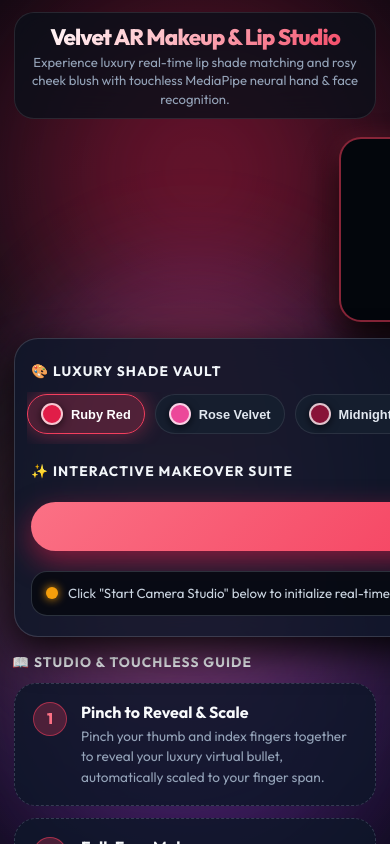
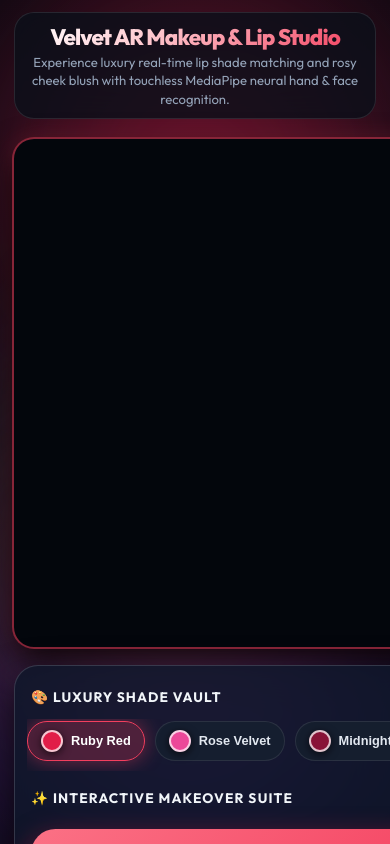
Before and after one commit to rahulkumarbalai/velvet-ar-makeup-studio, a React (Vite) app: page / in a window 390 px wide. Shown: the top 844 px of the page. Built offline with nearby package versions, Linux system fonts and the light colour scheme.

Commit message:
fix: eliminate mobile camera side gap with dynamic portrait dimensions and unconstrained height

```diff
--- a/src/components/StudioCamera.tsx
+++ b/src/components/StudioCamera.tsx
@@ -164,8 +164,12 @@
       }
 
       try {
+        const isMobile = typeof window !== 'undefined' && window.innerWidth <= 768;
+        const targetWidth = isMobile ? 720 : 1280;
+        const targetHeight = isMobile ? 1280 : 720;
+
         const stream = await navigator.mediaDevices.getUserMedia({
-          video: { width: { ideal: 1280 }, height: { ideal: 720 }, facingMode: 'user' },
+          video: { width: { ideal: targetWidth }, height: { ideal: targetHeight }, facingMode: 'user' },
           audio: false,
         });
         video.srcObject = stream;
@@ -198,8 +202,8 @@
               await holisticInstanceRef.current.send({ image: videoRef.current });
             }
           },
-          width: 1280,
-          height: 720,
+          width: targetWidth,
+          height: targetHeight,
         });
 
         cameraInstanceRef.current = camera;
--- a/src/styles/studio.css
+++ b/src/styles/studio.css
@@ -55,7 +55,7 @@
 }
 
 /* ========================================================
-   UN-CLIPPED RESPONSIVE CAMERA WRAPPER & VIDEO STYLING
+   UN-CLIPPED & GAP-FREE CAMERA WRAPPER & VIDEO STYLING
    ======================================================== */
 .camera-wrapper {
   position: relative;
@@ -71,12 +71,11 @@
   margin: 0 auto;
 }
 
-/* By using position: relative on video, the wrapper naturally expands to show 100% of the stream without EVER cutting it in half! */
+/* Letting video height dictate container height naturally prevents ALL empty gaps and clipping! */
 .camera-video {
   position: relative;
   width: 100%;
   height: auto;
-  max-height: 640px;
   object-fit: contain;
   transform: scaleX(-1);
   display: block;
@@ -448,29 +447,42 @@
     gap: 16px;
   }
 
-  /* 100% Fully Visible camera preview without EVER being half-cut or sliced! */
+  /* Zero gap, 100% full-width mobile camera container */
   .camera-wrapper {
-    width: calc(100vw - 24px);
+    width: 100%;
     margin: 0 auto;
     height: auto;
-    max-height: min(58vh, 520px);
     aspect-ratio: auto;
     border-radius: 22px;
     border: 2px solid rgba(244, 63, 94, 0.55);
     box-shadow: 0 14px 32px rgba(0, 0, 0, 0.9), 0 0 22px rgba(244, 63, 94, 0.25);
+    overflow: hidden;
+    display: flex;
+    align-items: center;
+    justify-content: center;
   }
 
+  /* Removing artificial max-height prevents empty side gaps when aspect ratios interact with mirror transform */
   .camera-video {
     position: relative;
     width: 100%;
     height: auto;
-    max-height: min(58vh, 520px);
-    object-fit: contain;
+    object-fit: cover;
     display: block;
     margin: 0 auto;
   }
 
-  /* Match controls dashboard style to Guide Cards (which user confirmed displays properly!) */
+  .camera-canvas {
+    position: absolute;
+    top: 0;
+    left: 0;
+    width: 100%;
+    height: 100%;
+    object-fit: cover;
+    pointer-events: none;
+    z-index: 10;
+  }
+
   .controls-dashboard {
     padding: 20px 16px;
     gap: 18px;
@@ -485,7 +497,6 @@
     font-size: 0.86rem;
   }
 
-  /* Horizontal swipeable luxury swatch bar */
   .shades-grid {
     display: flex;
     flex-direction: row;
@@ -513,7 +524,6 @@
     height: 22px;
   }
 
-  /* Responsive 2-column grid for action suite so every button fits cleanly without breaking */
   .actions-row {
     display: grid;
     grid-template-columns: 1fr 1fr;
```
